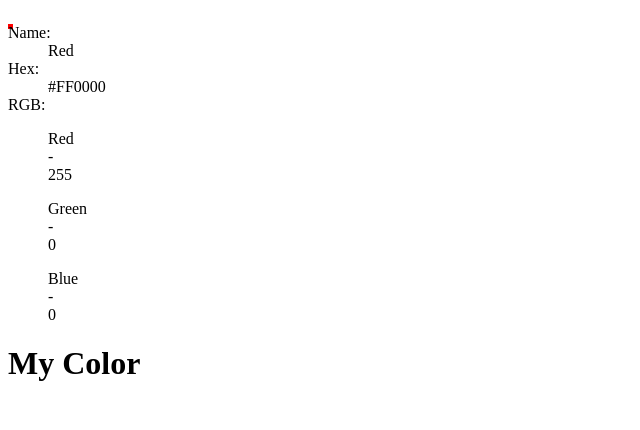
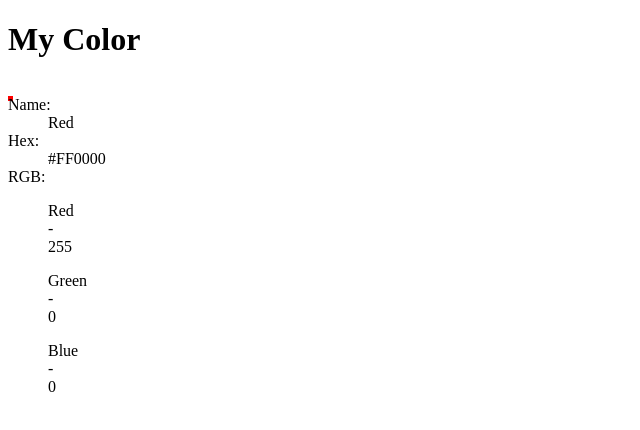
Before and after one commit to meganamarshall/layout-components, a React app: page / in a window 1280 px wide. Shown: the top 430 px of the page, without its empty margins (0-640 px from the left). Built offline with nearby package versions, Linux system fonts and the light colour scheme.

Commit message:
moved header to top

```diff
--- a/src/components/App.js
+++ b/src/components/App.js
@@ -5,8 +5,8 @@ import Header from './Header';
 export default function App() {
   return (
     <>
+      <Header />
       <Color />
-      <Header />
     </>
   );
 }
```
